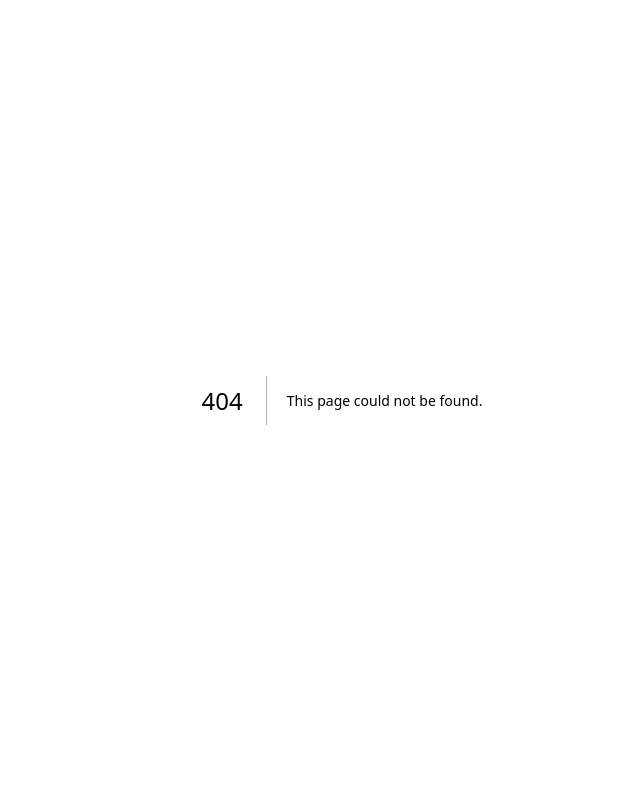
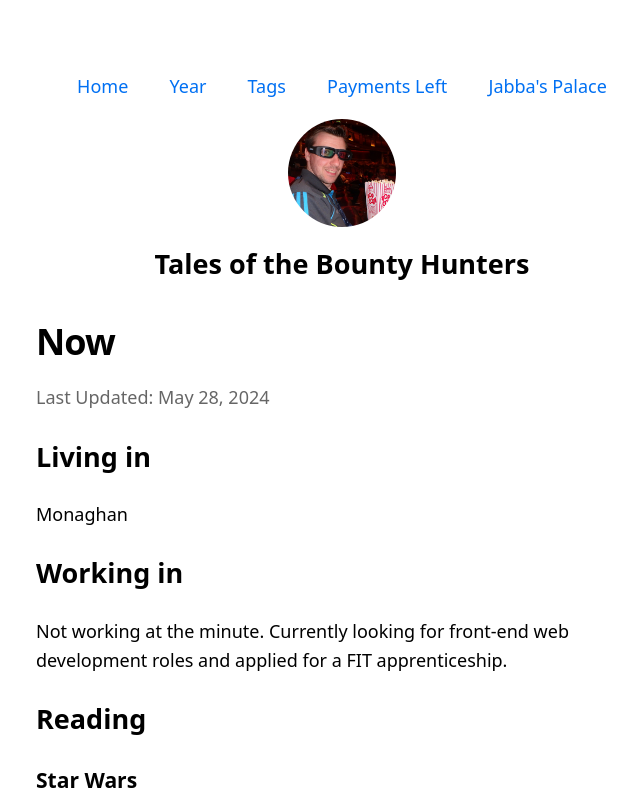
Before and after one commit to paddyfed/TalesOfTheBountyHunters, a Next.js app: page /now in a window 1280 px wide. Before the commit this address had no page. Shown: the top 800 px of the page, without its empty margins (298-938 px from the left). Built offline with nearby package versions, Linux system fonts and the light colour scheme.

Commit message:
Create a 'now' page Fixes #39

```diff
--- /dev/null
+++ b/app/layout.js
@@ -0,0 +1,96 @@
+import Head from "next/head";
+import Image from "next/image";
+import styles from "../components/layout.module.css";
+import utilStyles from "../styles/utils.module.css";
+import Link from "next/link";
+import "../styles/global.css";
+
+const name = "Tales of the Bounty Hunters";
+export const siteTitle = "Tales of the Bounty Hunters";
+
+export const metadata = {
+  title: siteTitle,
+};
+
+export default function Layout({ children, home }) {
+  return (
+    <>
+      <html>
+        <Head>
+          <link rel="icon" href="/favicon.png" />
+          <meta name="description" content="Blog for Paddy O'Hara" />
+          <meta
+            property="og:image"
+            content={`https://og-image.vercel.app/${encodeURI(
+              siteTitle
+            )}.png?theme=light&md=0&fontSize=75px&images=https%3A%2F%2Fassets.vercel.com%2Fimage%2Fupload%2Ffront%2Fassets%2Fdesign%2Fnextjs-black-logo.svg`}
+          />
+          <meta name="og:title" content={siteTitle} />
+          <meta name="twitter:card" content="summary_large_image" />
+        </Head>
+        <body>
+          <div className={styles.container}>
+            <header className={styles.header}>
+              <nav>
+                <ul>
+                  <li>
+                    <Link href="/">Home</Link>
+                  </li>
+                  <li>
+                    <Link href="/year">Year</Link>
+                  </li>
+                  <li>
+                    <Link href="/tags">Tags</Link>
+                  </li>
+                  <li>
+                    <Link href="/paymentsleft">Payments Left</Link>
+                  </li>
+                  <li>
+                    <Link href="/jabbaspalace">Jabba's Palace</Link>
+                  </li>
+                </ul>
+              </nav>
+              {home ? (
+                <>
+                  <Image
+                    priority
+                    src="/images/profile_2.jpg"
+                    className={utilStyles.borderCircle}
+                    height={144}
+                    width={144}
+                    alt="My Profile Picture"
+                  />
+                  <h1 className={utilStyles.heading2Xl}>{name}</h1>
+                </>
+              ) : (
+                <>
+                  <Link href="/">
+                    <Image
+                      priority
+                      src="/images/profile_2.jpg"
+                      className={utilStyles.borderCircle}
+                      height={108}
+                      width={108}
+                      alt="My Profile Picture"
+                    />
+                  </Link>
+                  <h2 className={utilStyles.headingLg}>
+                    <Link href="/" className={utilStyles.colorInherit}>
+                      {name}
+                    </Link>
+                  </h2>
+                </>
+              )}
+            </header>
+            <main>{children}</main>
+            {!home && (
+              <div className={styles.backToHome}>
+                <Link href="/">← Back to home</Link>
+              </div>
+            )}
+          </div>
+        </body>
+      </html>
+    </>
+  );
+}
--- /dev/null
+++ b/app/now/now.md
@@ -0,0 +1,32 @@
+---
+title: "Now"
+date: "2024-05-28"
+---
+
+## Living in
+
+Monaghan
+
+## Working in
+
+Not working at the minute. Currently looking for front-end web development roles and applied for a FIT apprenticeship.
+
+## Reading
+
+### Star Wars
+
+The Princess and the Scoundrel by Beth Revis
+
+### Other
+
+Listening to Foundation by Isaac Asimov on Audible.
+
+Dracula by Bram Stoker on [Dracula by Day](https://dracula-by-day.vercel.app/)
+
+## Podcasts
+
+Dungeons and Daddies. I started listening to this podcast when my son was being born and I've gone back to the start of this again in the last few months. Currently on Season 1 Episode 53 - The Roc.
+
+## Personal projects
+
+The last few personal projects I worked on were this [Star Wars Bookcase](https://star-wars-bookcase.vercel.app/) and the [Dracula by Day](https://dracula-by-day.vercel.app/) site. This is the first year I've been following the Dracula story on a day-by-day basis.
--- /dev/null
+++ b/app/now/page.js
@@ -0,0 +1,46 @@
+import fs from "fs";
+import path from "path";
+import matter from "gray-matter";
+import rehypeStringify from "rehype-stringify";
+import remarkParse from "remark-parse";
+import remarkRehype from "remark-rehype";
+import remarkGfm from "remark-gfm";
+import { unified } from "unified";
+import utilStyles from "../../styles/utils.module.css";
+import Date from "../../components/date";
+
+const postsDirectory = path.join(process.cwd(), "app/now");
+
+export default async function Now() {
+  const postData = await getPostData("now");
+
+  return (
+    <>
+      <h1 className={utilStyles.headingXl}>{postData.title}</h1>
+      <div className={utilStyles.lightText}>
+        Last Updated: <Date dateString={postData.date} />
+      </div>
+      <div dangerouslySetInnerHTML={{ __html: postData.contentHtml }}></div>
+    </>
+  );
+}
+
+async function getPostData(id) {
+  const fullPath = path.join(postsDirectory, `${id}.md`);
+  const fileContents = fs.readFileSync(fullPath, "utf8");
+
+  // Use gray-matter to parse the post metadata section
+  const matterResult = matter(fileContents);
+
+  // Use remark to convert markdown into HTML string
+  const processedContent = await unified()
+    .use(remarkParse)
+    .use(remarkGfm)
+    .use(remarkRehype)
+    .use(rehypeStringify)
+    .process(matterResult.content);
+
+  const contentHtml = processedContent.toString();
+  // Combine the data with the id
+  return { contentHtml, ...matterResult.data };
+}
--- a/pages/posts/[id].js
+++ b/pages/posts/[id].js
@@ -29,7 +29,6 @@ export async function getStaticPaths() {
 }
 
 export default function Post({ postData }) {
-  const chartData = {};
   return (
     <Layout>
       <Head>
```
Also changed, not shown: app/icon.png (added).
